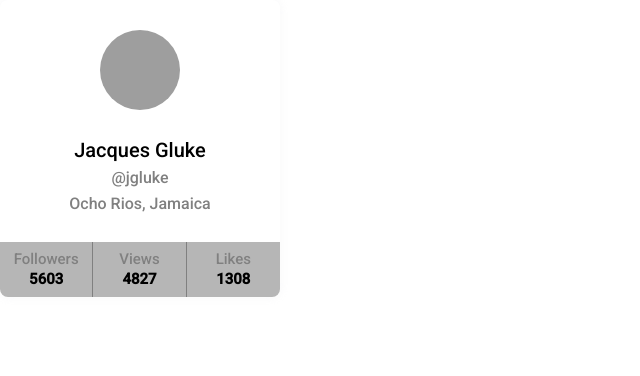
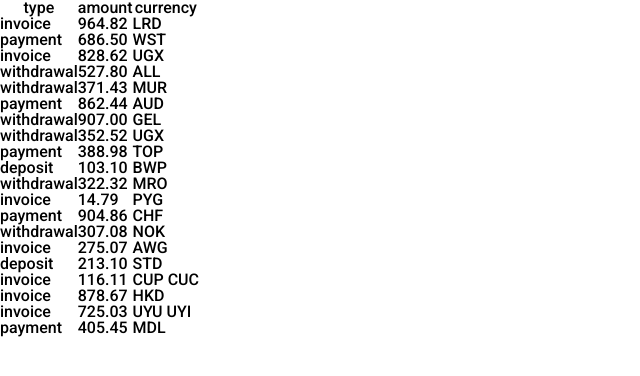
Before and after one commit to CoderNazar/goit-react-hw-01-components, a React (Create React App) app: page / in a window 1280 px wide. Shown: the top 376 px of the page, without its empty margins (0-640 px from the left). Built offline with nearby package versions, Linux system fonts and the light colour scheme; grey boxes are pictures that could not be loaded.

Commit message:
chore: add func in App for get data for components

```diff
--- a/src/App.jsx
+++ b/src/App.jsx
@@ -1,33 +1,57 @@
 import React, { useEffect, useState } from 'react';
-import { getDataUser } from 'services';
-import { Profile, Loader } from 'components/shared';
+import {
+  getDataUser,
+  getStatisticsData,
+  getFriendList,
+  getTransactionsHistory,
+} from 'services';
+import {
+  Profile,
+  Loader,
+  Statistics,
+  FriendList,
+  TransactionHistory,
+} from 'components/shared';
 import { isEmpty } from 'utils/helpers';
 
 const App = () => {
   const [user, setUser] = useState({});
-  const { stats, ...dataUser } = user;
+  const [data, setData] = useState([]);
+  const [friendList, setFriendList] = useState([]);
+  const [transactions, setTransactions] = useState([]);
+
+  const { stats, username, tag, location, avatar } = user;
   const isLoader = isEmpty(user);
 
-  const dataRetrievalRequest = async () => {
+  const requestRetrieveUserData = async () => {
     const user = await getDataUser();
     setUser(user);
   };
 
+  const requestRetrieveStatisticsData = async () => {
+    const data = await getStatisticsData();
+    setData(data);
+  };
+
+  const requestRetrieveFriendList = async () => {
+    const friendList = await getFriendList();
+    setFriendList(friendList);
+  };
+
+  const requestRetrieveTransactions = async () => {
+    const transactions = await getTransactionsHistory();
+    setTransactions(transactions);
+  };
+
   useEffect(() => {
-    dataRetrievalRequest();
+    requestRetrieveUserData();
+    requestRetrieveStatisticsData();
+    requestRetrieveFriendList();
+    requestRetrieveTransactions();
   }, []);
 
   return (
-    <>
-      {isLoader ? (
-        <Loader />
-      ) : (
-        <Profile
-          stats={stats}
-          {...dataUser}
-        />
-      )}
-    </>
+    <>{isLoader ? <Loader /> : <TransactionHistory items={transactions} />}</>
   );
 };
 
```
